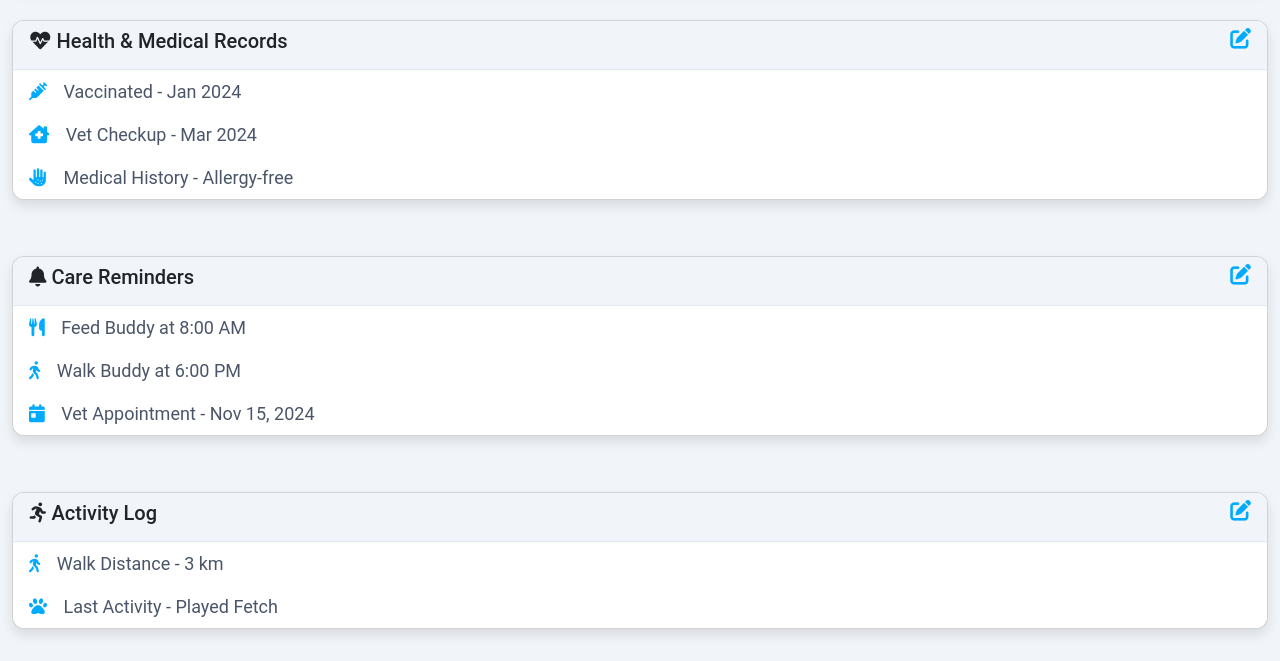
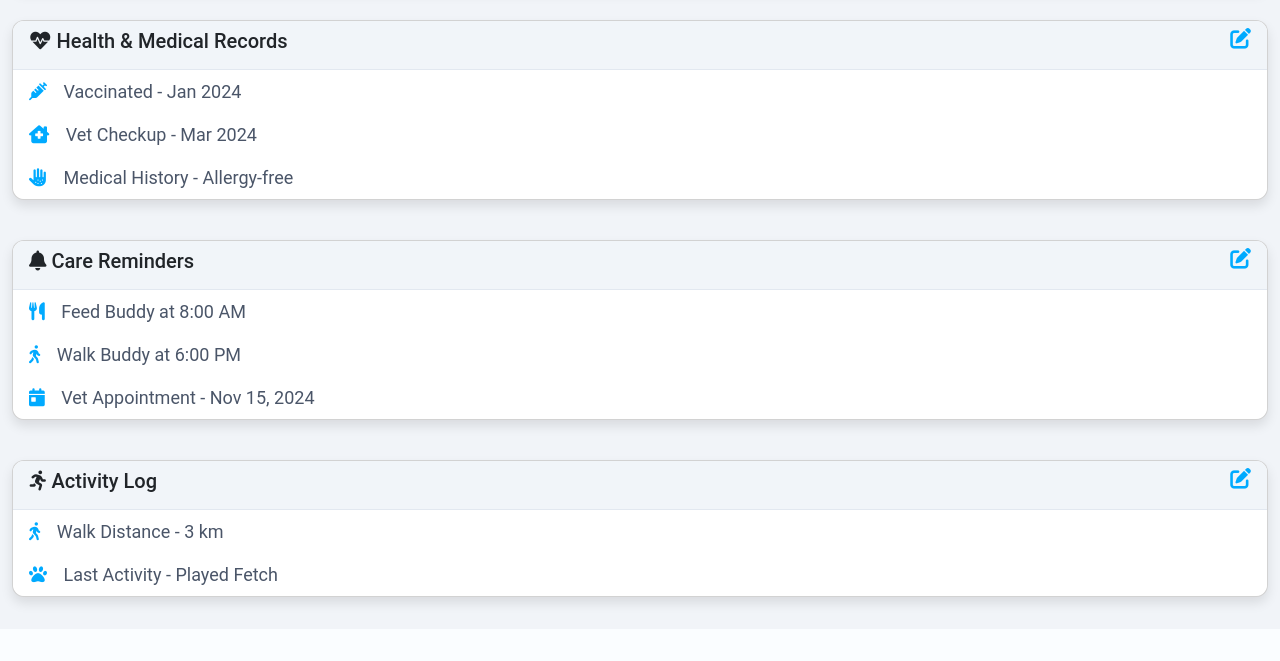
Before and after one commit to Rottie420/project-connecta, a Flask app: template templates/edit-pet-profile.html in a window 1280 px wide. Shown: the part 620-1281 px from the top of the page. After the commit the page ends 1229 px from the top, so only its background shows below. Run offline with Flask 3, Linux system fonts and the light colour scheme; the template is opened without the code that fills it: most values are stand-ins (such as "Sample title", 1, 10 or a date in 2020); grey boxes marked "Sample" are stand-in pictures; some libraries are stand-ins or nearby versions.

Commit message:
from mt-4 to mt-2

```diff
--- a/templates/edit-pet-profile.html
+++ b/templates/edit-pet-profile.html
@@ -196,7 +196,7 @@
     <!-- Care Reminders Section -->
     <div class="row">
       <div class="col-12">
-        <div class="card profile-card mt-4">
+        <div class="card profile-card mt-2">
           <div class="card-header">
             <h5><i class="fas fa-bell icon"></i> Care Reminders <i class="fas fa-edit edit-icon" data-bs-toggle="modal" data-bs-target="#editProfileModal"></i></h5>
           </div>
@@ -212,7 +212,7 @@
     <!-- Activity Log Section -->
     <div class="row">
       <div class="col-12">
-        <div class="card profile-card mt-4">
+        <div class="card profile-card mt-2">
           <div class="card-header">
             <h5><i class="fas fa-running icon"></i> Activity Log <i class="fas fa-edit edit-icon" data-bs-toggle="modal" data-bs-target="#editProfileModal"></i></h5>
           </div>
```
